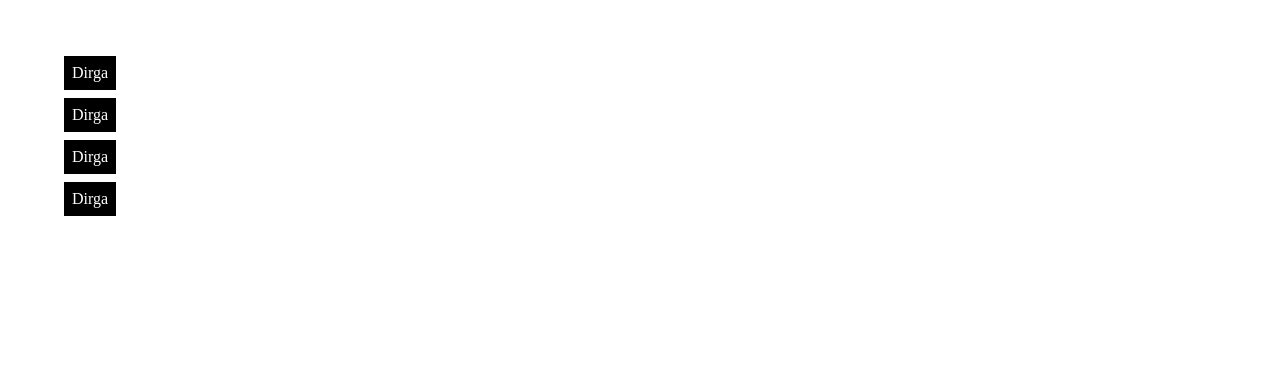
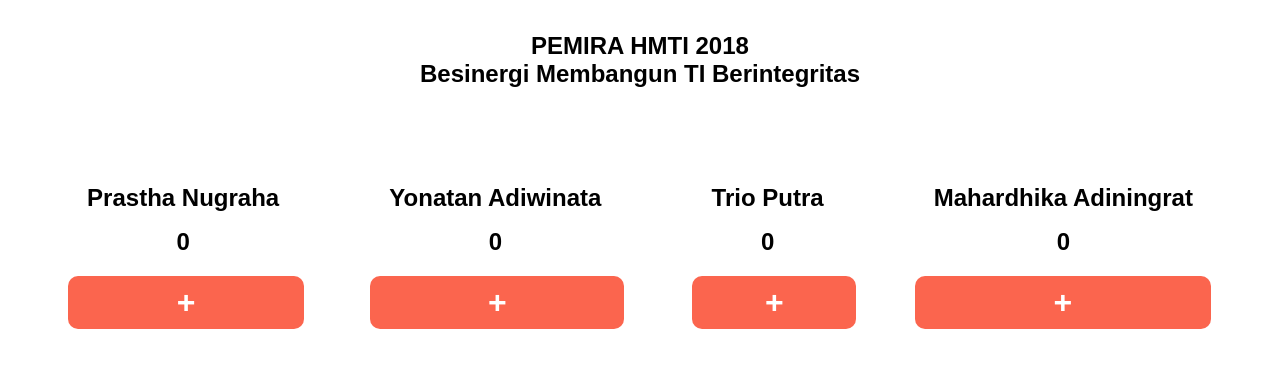
Before and after one commit to cekingx/pemira-vote-counter, a React (Create React App) app: page / in a window 1280 px wide. Shown: the top 368 px of the page. Built offline with nearby package versions, Linux system fonts and the light colour scheme.

Commit message:
fix anggo sertijab

```diff
--- /dev/null
+++ b/src/components/Card.js
@@ -0,0 +1,37 @@
+import React, { Component } from "react";
+import { Flex, Box } from "../style/Container";
+import { Button } from "../style/Button";
+import { Title } from "../style/Text";
+
+class Card extends Component {
+  constructor(props) {
+    super(props);
+    this.state = {
+      clicks: 0
+    };
+  }
+
+  IncrementItem = () => {
+    this.setState({ clicks: this.state.clicks + 1 });
+  };
+
+  render() {
+    return (
+      <Flex flexDirection="column">
+        <Box p={2} m={2} flex="1 1 auto">
+          <Title>{this.props.nama}</Title>
+        </Box>
+        <Box justifyContent="center">
+          <Title>{this.state.clicks}</Title>
+        </Box>
+        <Flex flexDirection="row" flexWrap="wrap">
+          <Box m={1} flex="1 1 auto">
+            <Button onClick={this.IncrementItem}> + </Button>
+          </Box>
+        </Flex>
+      </Flex>
+    );
+  }
+}
+
+export default Card;
--- a/src/layouts/Content.js
+++ b/src/layouts/Content.js
@@ -1,25 +1,39 @@
 import React, { Component } from "react";
-import { Container, Flex, Box } from "../style/Container";
+import { Box, Flex } from "../style/Container";
+import Card from "../components/Card";
+import { Title } from "../style/Text";
+
+const data = [
+  "Prastha Nugraha",
+  "Yonatan Adiwinata",
+  "Trio Putra",
+  "Mahardhika Adiningrat"
+];
 
 class Content extends Component {
   render() {
     return (
-      <Container display="flex" flexWrap="wrap" flexDirection="row">
-        <Flex p={2} m={2} justifyContent="center">
-          <Box p={2} m={2} flex="1 1 auto" color="white" bg="black">
-            Dirga
-          </Box>
-          <Box p={2} m={2} flex="1 1 auto" color="white" bg="black">
-            Dirga
-          </Box>
-          <Box p={2} m={2} flex="1 1 auto" color="white" bg="black">
-            Dirga
-          </Box>
-          <Box p={2} m={2} flex="1 1 auto" color="white" bg="black">
-            Dirga
+      <Flex flexDirection="column" flexWrap="wrap">
+        <Flex
+          flexDirection="row"
+          flex="1 1 auto"
+          p={3}
+          m={2}
+          justifyContent="center"
+        >
+          <Box justifyContent="center">
+            <Title>PEMIRA HMTI 2018</Title>
+            <Title>Besinergi Membangun TI Berintegritas</Title>
           </Box>
         </Flex>
-      </Container>
+        <Flex flexDirection="row" b flex="1 1 auto" p={3} m={2}>
+          {data.map((item, index) => (
+            <Box flex="1 1 auto" py={3} m="1em" key={index}>
+              <Card nama={item} />
+            </Box>
+          ))}
+        </Flex>
+      </Flex>
     );
   }
 }
--- a/src/style/Button.js
+++ b/src/style/Button.js
@@ -1,14 +1,22 @@
 import styled from "styled-components";
 
 export const Button = styled.button`
-  /* Adapt the colors based on primary prop */
-  background: ${props => (props.primary ? "palevioletred" : "white")};
-  color: ${props => (props.primary ? "white" : "palevioletred")};
-
-  font-size: 1rem;
-  font-family: "Fira Code";
+  background: #fb654e;
+  color: white;
+  font-size: 2rem;
+  font-family: sans-serif;
+  font-weight: bold;
   margin: 1rem;
   padding: 0.5rem 1rem;
-  border: 2px solid palevioletred;
+  border: 0px;
   border-radius: 10px;
+  width: 90%;
+
+  :hover {
+    background: #f2476a;
+  }
+
+  :active {
+    background: #eb2d3a;
+  }
 `;
--- a/src/style/Container.js
+++ b/src/style/Container.js
@@ -1,29 +1,56 @@
 import styled from "styled-components";
 import {
-  display,
+  space,
+  width,
+  color,
+  flex,
   flexWrap,
   flexDirection,
-  space,
-  color,
+  alignContent,
   justifyContent,
-  flex
+  justifyItems,
+  backgroundImage,
+  backgroundSize
 } from "styled-system";
 
-export const Container = styled.div`
-  ${display}
+export const Box = styled.div`
+  box-sizing: border-box;
+  ${space}
+  ${width}
+  ${color}
+  ${flex}
+  ${backgroundImage}
+  ${backgroundSize}
+  ${justifyContent}
+  ${justifyItems}
+`;
+
+Box.propsTypes = {
+  ...space.propsTypes,
+  ...width.propsTypes,
+  ...color.propsTypes,
+  ...flex.propsTypes,
+  ...justifyContent,
+  ...justifyItems,
+  ...backgroundImage,
+  ...backgroundSize
+};
+
+Box.displayName = "Box";
+
+export const Flex = styled(Box)`
+  display: flex;
   ${flexWrap}
   ${flexDirection}
-  padding: 1em;
-  margin: 1em;
+  ${justifyContent}
+  ${alignContent}
 `;
 
-export const Flex = styled.div`
-  ${space}
-  ${justifyContent}
-`;
+Flex.propsTypes = {
+  ...flexWrap.propsTypes,
+  ...flexDirection.propsTypes,
+  ...justifyContent.propsTypes,
+  ...alignContent.propsTypes
+};
 
-export const Box = styled.div`
-  ${color}
-  ${flex}
-  ${space}
-`;
+Flex.displayName = "Flex";
--- /dev/null
+++ b/src/style/Text.js
@@ -0,0 +1,9 @@
+import styled from "styled-components";
+import { p } from "styled-system";
+
+export const Title = styled.div`
+  font-family: "Fira Code", sans-serif;
+  font-weight: bold;
+  text-align: center;
+  font-size: 1.5rem;
+`;
```
Also changed, not shown: src/components/Title.js (deleted, +0 -17 lines), src/asset/bg-1.jpg (added).
